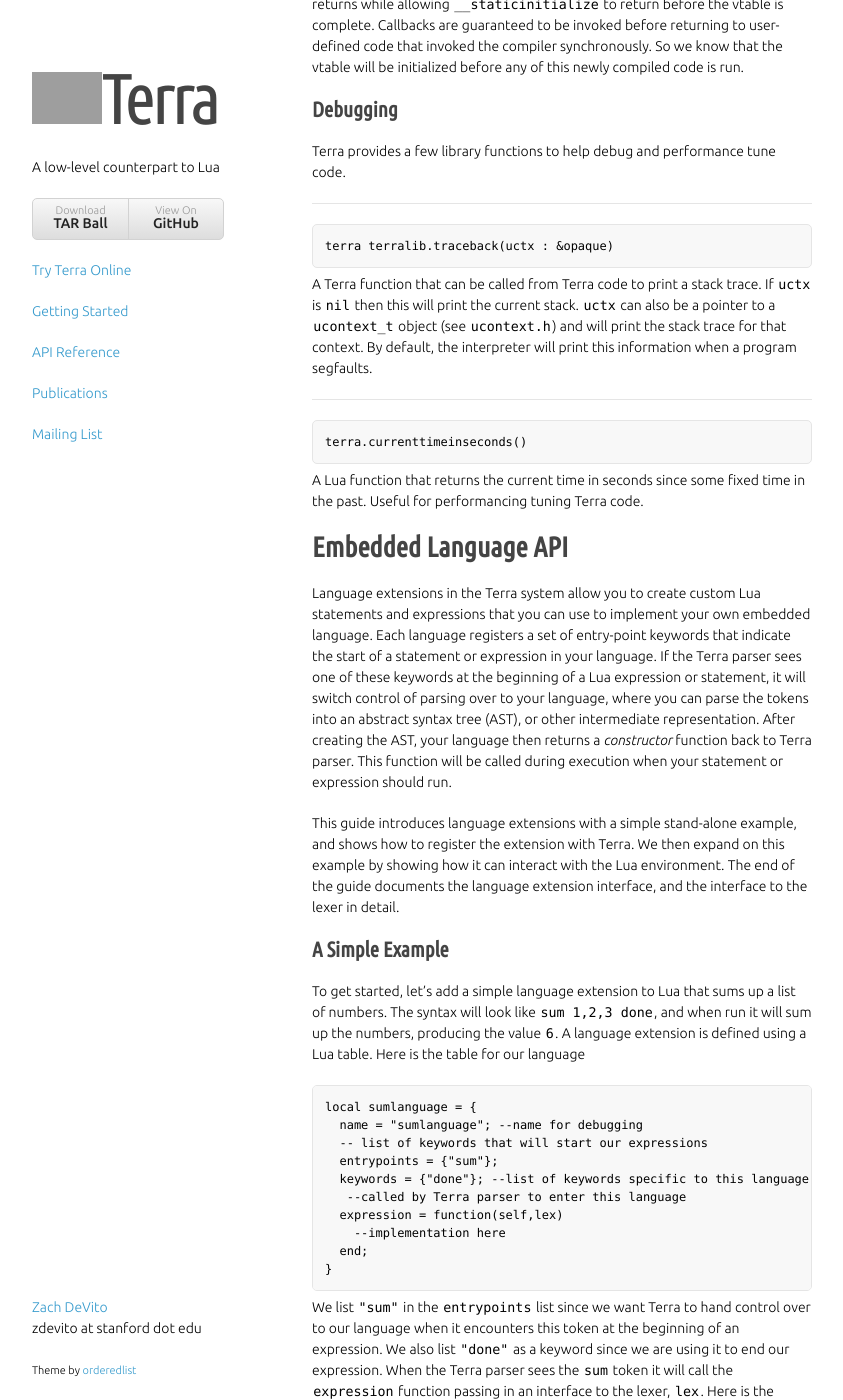
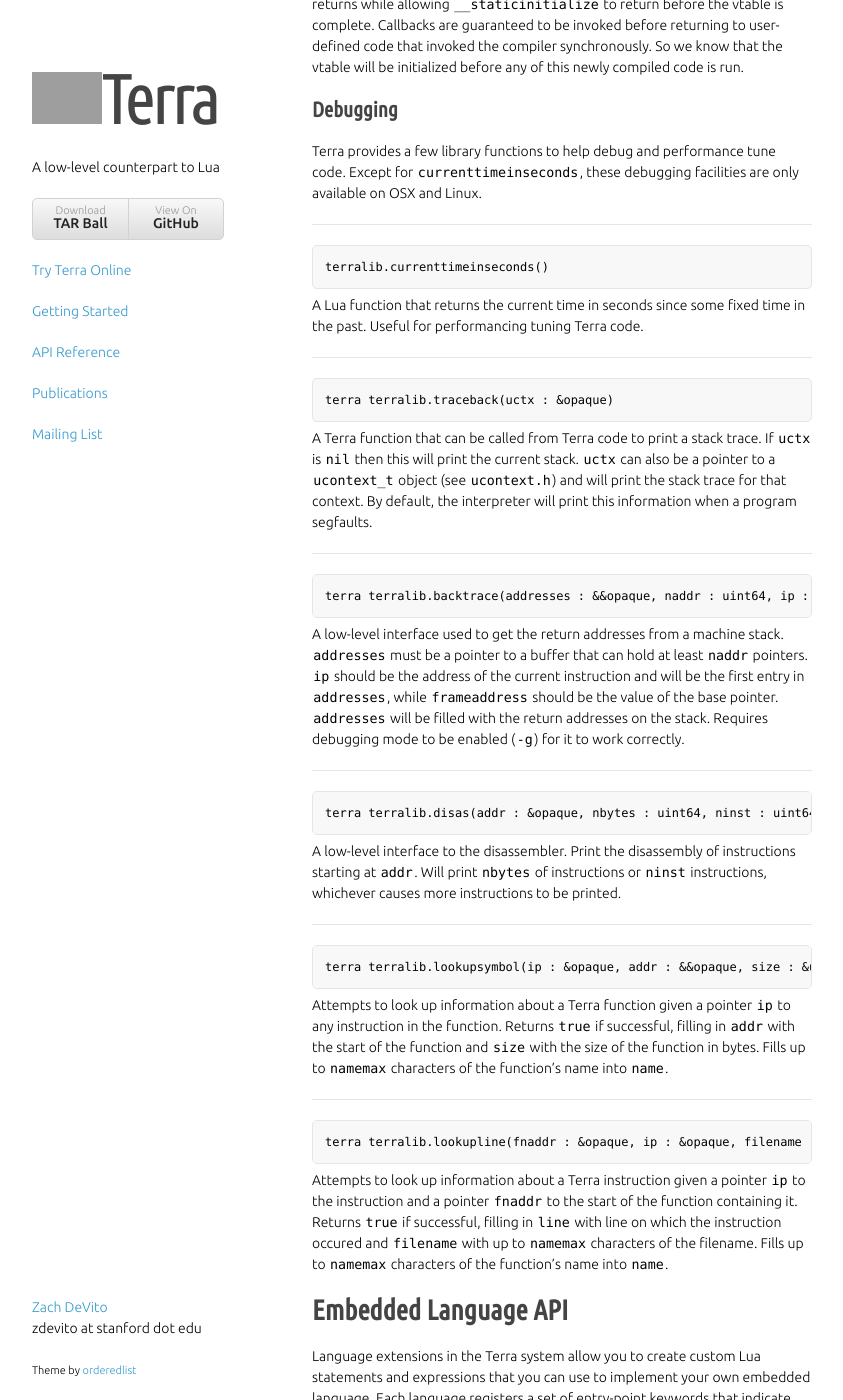
Before and after one commit to terralang/terra, a Jekyll site: the page built from api.md, in a window 1280 px wide and 1400 px high, scrolled down 22739 px. Shown: the whole window, without its empty margins (218-1061 px from the left). Built offline with Jekyll 4.4.1, drawn with Linux system fonts in a browser that asks for light colours; nearby versions of some CDN libraries; some web fonts are replaced; library files that are not in the unit come from our copies; grey boxes are pictures that could not be loaded.

Commit message:
document debug interface

```diff
--- a/api.md
+++ b/api.md
@@ -810,7 +810,14 @@
 Debugging
 ---------
 
-Terra provides a few library functions to help debug and performance tune code.
+Terra provides a few library functions to help debug and performance tune code. Except for `currenttimeinseconds`,
+these debugging facilities are only available on OSX and Linux.
+
+---
+
+    terralib.currenttimeinseconds()
+
+A Lua function that returns the current time in seconds since some fixed time in the past. Useful for performancing tuning Terra code.
 
 ---
 
@@ -820,9 +827,34 @@
 By default, the interpreter will print this information when a program segfaults.
 
 ---
-    terra.currenttimeinseconds()
 
-A Lua function that returns the current time in seconds since some fixed time in the past. Useful for performancing tuning Terra code.
+    terra terralib.backtrace(addresses : &&opaque, naddr : uint64, ip : &opaque, frameaddress : &opaque)
+
+A low-level interface used to get the return addresses from a machine stack. `addresses` must be a pointer to a buffer that can hold at least `naddr` pointers.
+`ip` should be the address of the current instruction and will be the first entry in `addresses`, while `frameaddress` should be the value of the base pointer.
+`addresses` will be filled with the return addresses on the stack. Requires debugging mode to be enabled (`-g`) for it to work correctly.
+
+---
+
+    terra terralib.disas(addr : &opaque, nbytes : uint64, ninst : uint64)
+
+A low-level interface to the disassembler. Print the disassembly of instructions starting at `addr`. Will print `nbytes` of instructions or `ninst` instructions, whichever causes more instructions to be printed.
+
+---
+
+    terra terralib.lookupsymbol(ip : &opaque, addr : &&opaque, size : &uint64, name : rawstring, namemax : uint64) : bool
+
+Attempts to look up information about a Terra function given a pointer  `ip` to any instruction in the function. Returns `true` if successful,
+filling in `addr` with the start of the function and `size` with the size of the function in bytes. Fills up to `namemax` characters of the function's name into `name`.
+
+---
+
+    terra terralib.lookupline(fnaddr : &opaque, ip : &opaque, filename : rawstring, namemax : uint64, line : &uint64) : bool
+
+Attempts to look up information about a Terra instruction given a pointer `ip` to the instruction and a pointer `fnaddr` to the start of the function containing it.
+Returns `true` if successful, filling in `line` with line on which the instruction occured and `filename` with up to `namemax` characters of the filename.
+Fills up to `namemax` characters of the function's name into `name`.
+
 
 Embedded Language API
 =====================
```
